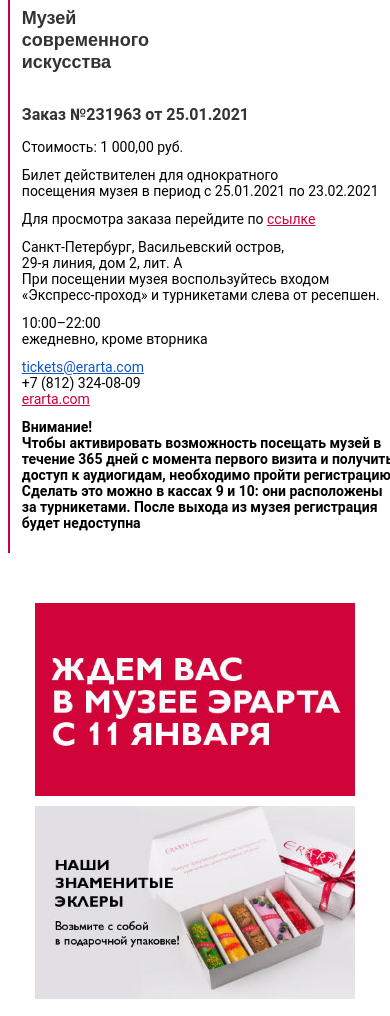
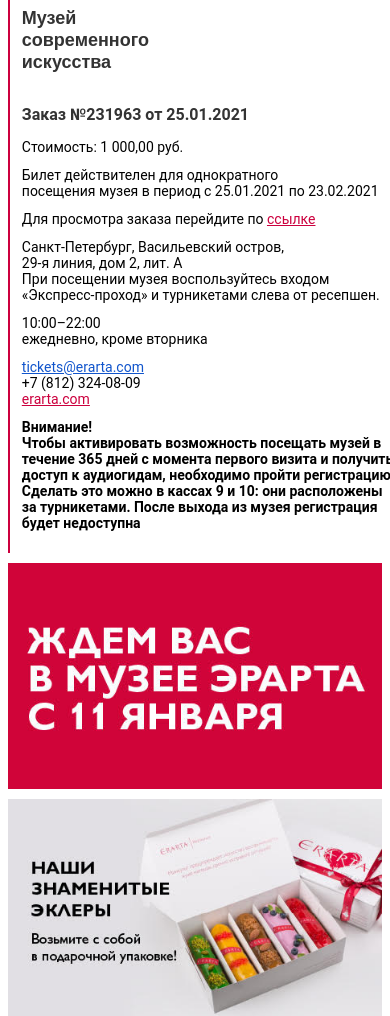
Before and after one commit to randominical/erarta_email, a plain HTML site: page index.html in a window 390 px wide. Shown: the part 94-1110 px from the top of the page. Drawn offline with Linux system fonts and the light colour scheme.

Commit message:
вёрстка готова

```diff
--- a/index.html
+++ b/index.html
@@ -1,6 +1,7 @@
 <!DOCTYPE html>
 <html lang="ru" xmlns="https://www.w3.org/1999/xhtml" xmlns:o="urn:schemas-microsoft-com:office:office">
 <head>
+    <meta http-equiv="Content-Type" content="text/html charset=UTF-8" />
     <meta charset="utf-8">
     <meta name="viewport" content="width=device-width,initial-scale=1">
     <meta name="x-apple-disable-message-reformatting">
@@ -22,7 +23,14 @@
     </xml>
     </noscript>
     <![endif]-->
-
+    <style type="text/css">
+        @media screen and (max-width: 766px) {
+            .two-col .column,
+            .two-col img {
+                max-width: 100% !important;
+            }
+        }
+    </style>
 </head>
 <body style="margin-top:0;margin-right:0;margin-bottom:0;margin-left:0;padding-top:0;padding-right:0;padding-bottom:0;padding-left:0;word-spacing:normal;background-color:#ffffff;font-family: Roboto,RobotoDraft,Helvetica,Arial,sans-serif;">
     <div role="article" aria-roledescription="email" lang="ru" style="-webkit-text-size-adjust:100%;-ms-text-size-adjust:100%;background-color:#ffffff;">
@@ -35,8 +43,7 @@
                     <td style="padding-top:20px;padding-right:0;padding-bottom:20px;padding-left:0;">
                     <![endif]-->
                     <div class="outer" style="width:96%;max-width:660px;margin-top:20px;margin-right:auto;margin-bottom:20px;margin-left:auto;">
-
-                        <div class="sidebar" style="font-size:0;text-align:left;">
+                        <div class="main" style="font-size:0;text-align:left;">
                             <!--[if mso]>
                             <table role="presentation" width="100%" border="0" cellpadding="0" cellspacing="0" style="margin:0;padding:0;">
                             <tr>
@@ -77,7 +84,7 @@
                             </table>
                             <![endif]-->
                         </div>
-                        <div class="spacer" aria-hidden="true" style="line-height:50px;height:50px;mso-line-height-rule:exactly;">&nbsp;</div>
+                        <div class="spacer" aria-hidden="true" style="line-height:10px;height:10px;mso-line-height-rule:exactly;">&nbsp;</div>
                         <div class="two-col" style="text-align:center;font-size:0;">
                             <!--[if mso]>
                             <table role="presentation" width="100%" border="0" cellpadding="0" cellspacing="0" style="margin:0;padding-top:0;padding-right:20px;padding-bottom:0;padding-left:20px;">
@@ -85,7 +92,7 @@
                             <td style="width:50%;padding-top:0;padding-right:0;padding-bottom:0;padding-left:0px;margin-bottom:10px;" valign="middle">
                             <![endif]-->
                             <div class="column" style="width:100%;max-width:320px;display:inline-block;vertical-align:middle;margin-bottom:10px;">
-                                <a href="https://www.erarta.com/ru/visit/membership/" target="_blank" width="320" style="color:#cc003e;text-decoration:none;">
+                                <a href="https://www.erarta.com/ru/visit/membership/" target="_blank" width="100%" style="color:#cc003e;text-decoration:none;">
                                     <img src="images/welcome.jpg" width="320" alt="ждём вас  музее" border="0" style="display:block;width:100%; max-width:320px;height:auto;"/>
                                 </a>
                             </div>
@@ -94,8 +101,8 @@
                             <td style="width:50%;padding-top:0;padding-right:0;padding-bottom:0;padding-left:0px;margin-bottom:10px;" valign="middle">
                             <![endif]-->
                             <div class="column" style="width:100%;max-width:320px;display:inline-block;vertical-align:middle;margin-bottom:10px;">
-                                <a href="https://restaurant.erarta.com/ru/" target="_blank" width="320" style="color:#cc003e;text-decoration:none;">
-                                    <img src="images/cafe.jpg" width="320" alt="ждём вас  музее" border="0" style="display:block;width:100%; max-width:320px;height:auto;"/>
+                                <a href="https://restaurant.erarta.com/ru/" target="_blank" width="100%" style="color:#cc003e;text-decoration:none;">
+                                    <img src="images/cafe.jpg" width="320" alt="ресторан эрарта" border="0" style="display:block;width:100%; max-width:320px;height:auto;"/>
                                 </a>
                             </div>
                             <!--[if mso]>
@@ -104,19 +111,6 @@
                             </table>
                             <![endif]-->
                         </div>
-
-
-
-
-
-
-
-
-
-
-
-
-
                     </div>
                     <!--[if mso]>
                     </td>
```
